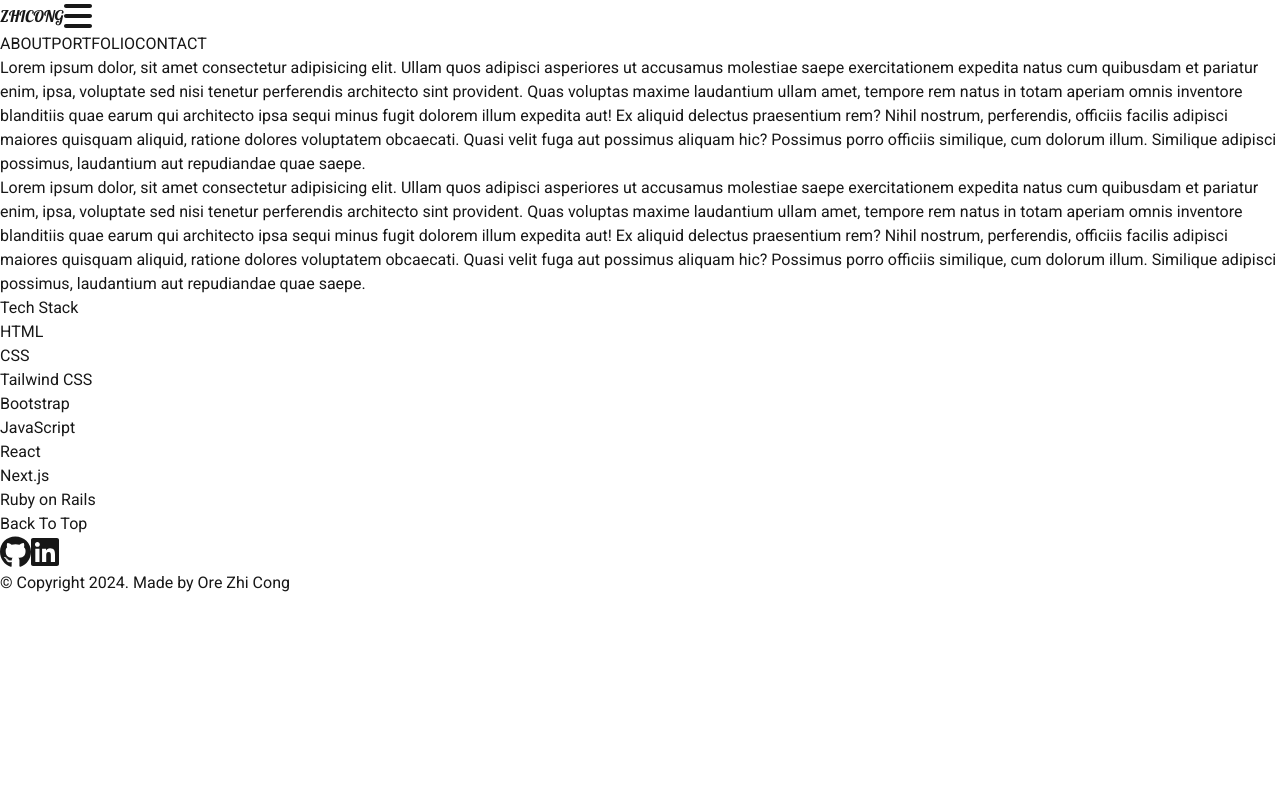
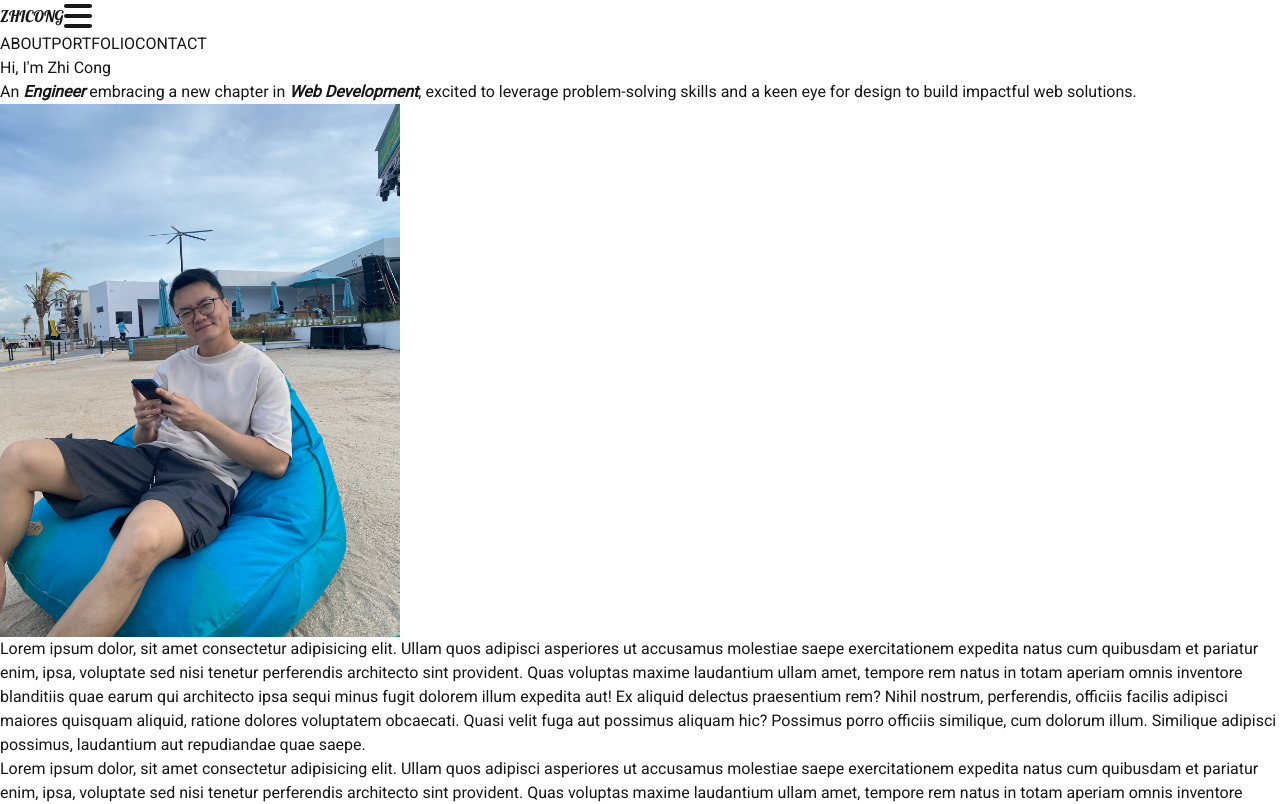
Before and after one commit to ZhiCong17/nextjs-portfolio, a Next.js app: page / in a window 1280 px wide. Shown: the top 804 px of the page. Built offline with nearby package versions, Linux system fonts and the light colour scheme.

Commit message:
move hero component to a separate file under components folder

```diff
--- /dev/null
+++ b/src/app/components/hero.jsx
@@ -0,0 +1,20 @@
+import Image from "next/image";
+
+export default function Hero() {
+  return (
+    <div className="flex px-60 mt-20">
+      <section className="mr-40 my-auto">
+        <h1 className="text-5xl mb-10">Hi, I&apos;m Zhi Cong</h1>
+        <p>An <em><strong>Engineer</strong></em> embracing a new chapter in <em><strong>Web Development</strong></em>, excited to leverage problem-solving skills and a keen eye for design to build impactful web solutions.</p>
+      </section>
+      <Image
+        src="/Me.jpg"
+        width={400}
+        height={400}
+        className="rounded-full"
+        alt="Image of creator"
+        style={{objectFit: "contain"}}
+      />
+    </div>
+  )
+}
--- a/src/app/page.jsx
+++ b/src/app/page.jsx
@@ -1,24 +1,6 @@
 import Image from "next/image";
+import Hero from "./components/hero";
 import Skill from "./components/skill";
-
-function Hero() {
-  return (
-    <div className="flex px-60 mt-20">
-      <section className="mr-40 my-auto">
-        <h1 className="text-5xl mb-10">Hi, I&apos;m Zhi Cong</h1>
-        <p>An <em><strong>Engineer</strong></em> embracing a new chapter in <em><strong>Web Development</strong></em>, excited to leverage problem-solving skills and a keen eye for design to build impactful web solutions.</p>
-      </section>
-      <Image
-        src="/Me.jpg"
-        width={400}
-        height={400}
-        className="rounded-full"
-        alt="Image of creator"
-        style={{objectFit: "contain"}}
-      />
-    </div>
-  )
-}
 
 function ProjectCard({ project }) {
   return (
@@ -50,8 +32,8 @@ export default function Home() {
 
   return (
     <div>
-      {/* <Hero />
-      <ProjectCard project={project1} />
+      <Hero />
+      {/* <ProjectCard project={project1} />
       <div className="flex justify-end mt-10">
         <ProjectCard project={project2} />
       </div> */}
```
